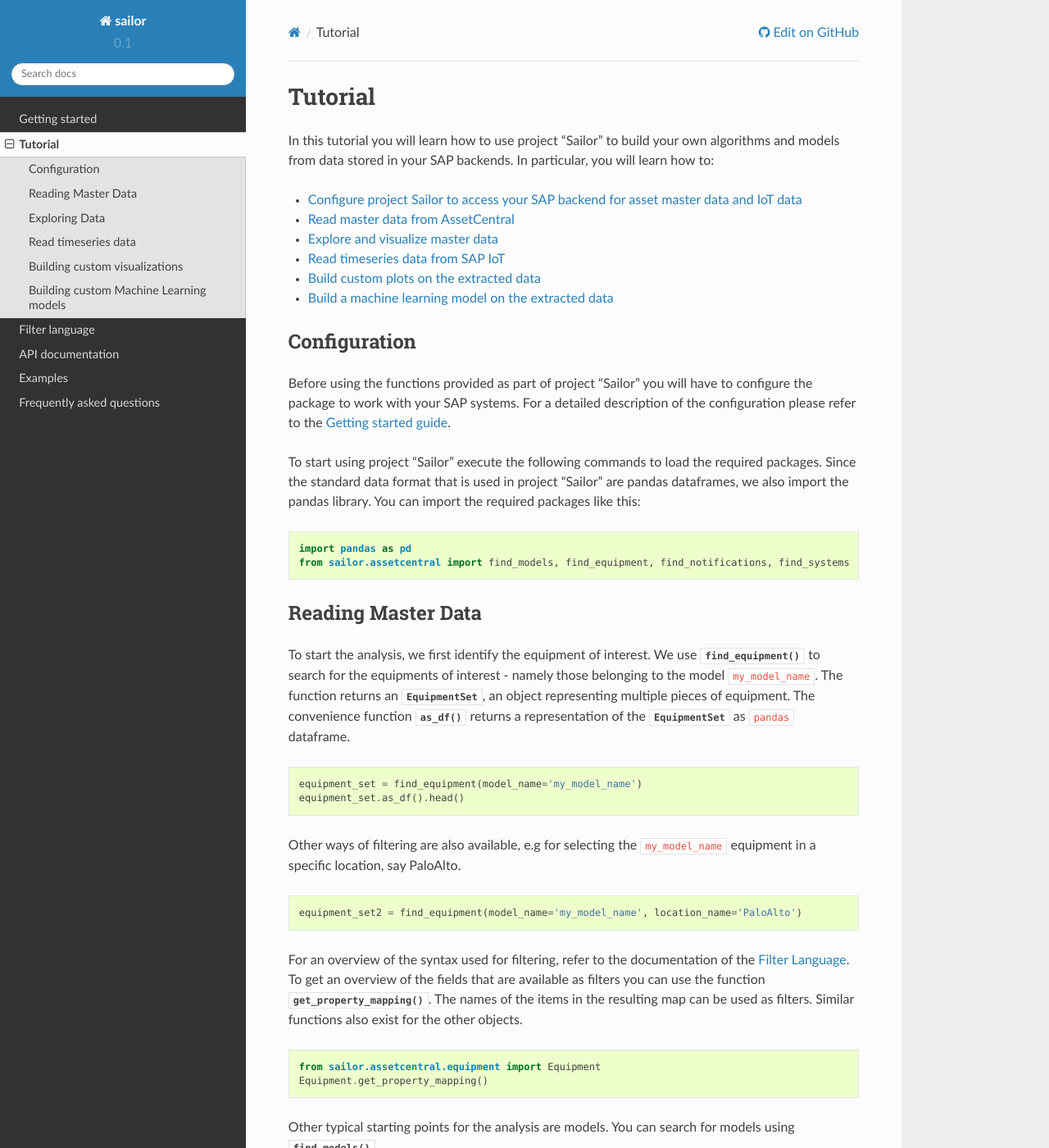
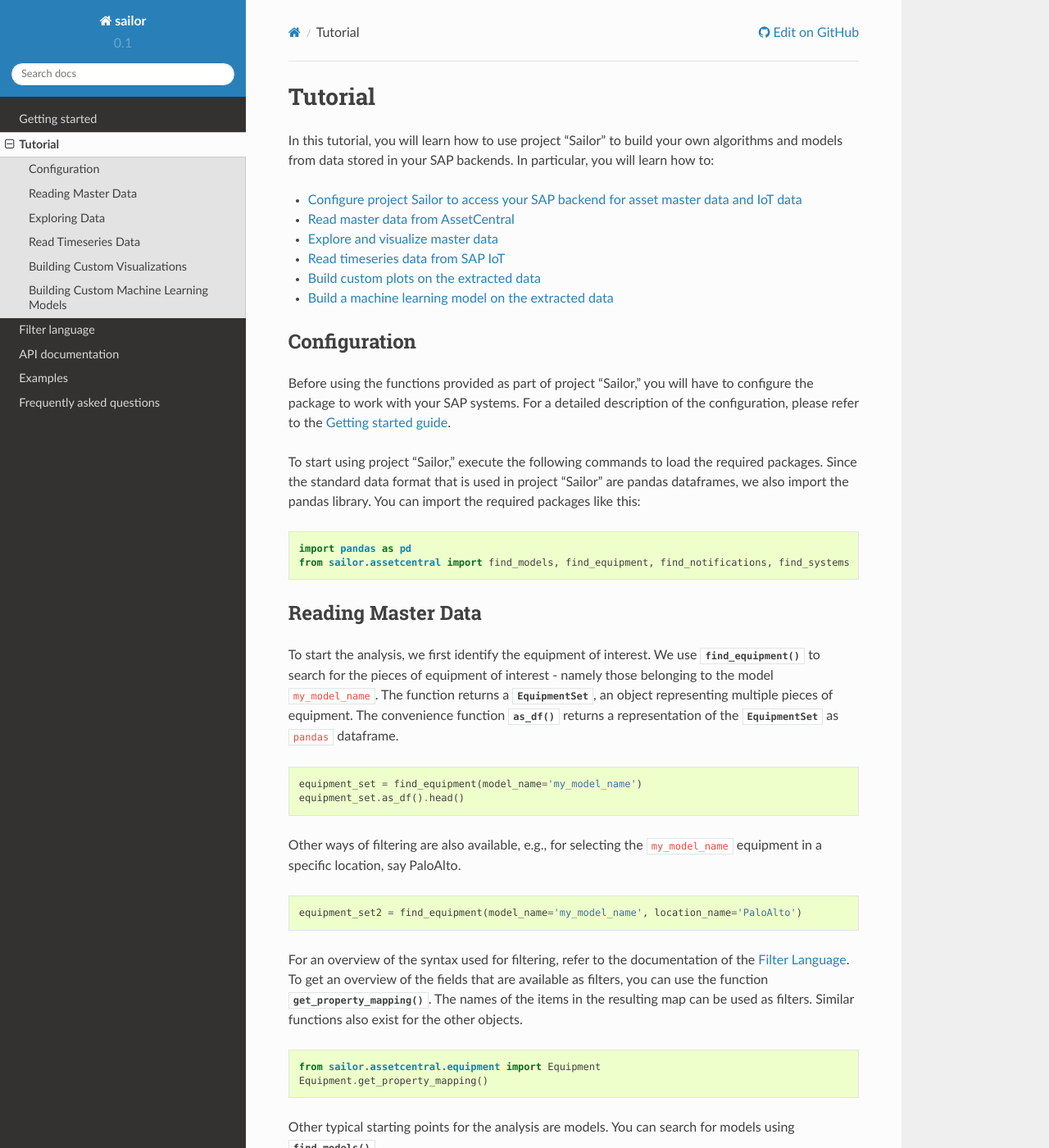
Before and after one commit to SAP/project-sailor, a Sphinx documentation site: the page built from docs/tutorial.rst, in a window 1280 px wide and 1400 px high. Shown: the whole window at 82% size. Built offline with Sphinx 7.4.7 and the Read the Docs theme 2.0.0, drawn with Linux system fonts in a browser that asks for light colours; some of the changed text lies outside the part shown.

Commit message:
Punctuation (#24)
* punctuation in tutorial

* punctuation in tutorial

* Punctuation and Capitalization

```diff
--- a/docs/tutorial.rst
+++ b/docs/tutorial.rst
@@ -4,7 +4,7 @@
 Tutorial
 ========
 
-In this tutorial you will learn how to use project "Sailor" to build your own algorithms and models from data stored
+In this tutorial, you will learn how to use project "Sailor" to build your own algorithms and models from data stored
 in your SAP backends. In particular, you will learn how to:
 
 - :ref:`Configure project Sailor to access your SAP backend for asset master data and IoT data <how_to_configure>`
@@ -19,11 +19,11 @@
 Configuration
 =============
 
-Before using the functions provided as part of project "Sailor" you will have to configure the package to work
-with your SAP systems. For a detailed description of the configuration please refer to the
+Before using the functions provided as part of project "Sailor," you will have to configure the package to work
+with your SAP systems. For a detailed description of the configuration, please refer to the
 :doc:`Getting started guide<../introduction>`.
 
-To start using project "Sailor" execute the following commands to load the required packages. Since the standard data
+To start using project "Sailor," execute the following commands to load the required packages. Since the standard data
 format that is used in project "Sailor" are pandas dataframes, we also import the pandas library. You can import the required
 packages like this:
 
@@ -37,8 +37,8 @@
 Reading Master Data
 ===================
 
-To start the analysis, we first identify the equipment of interest. We use :meth:`~sailor.assetcentral.equipment.find_equipment()` to search for the equipments
-of interest - namely those belonging to the model ``my_model_name``. The function returns an :class:`~sailor.assetcentral.equipment.EquipmentSet`,
+To start the analysis, we first identify the equipment of interest. We use :meth:`~sailor.assetcentral.equipment.find_equipment()` to search for the pieces of equipment
+of interest - namely those belonging to the model ``my_model_name``. The function returns a :class:`~sailor.assetcentral.equipment.EquipmentSet`,
 an object representing multiple pieces of equipment. The convenience function :meth:`~sailor.assetcentral.utils.ResultSet.as_df()` returns a representation of the
 :class:`~sailor.assetcentral.equipment.EquipmentSet` as ``pandas`` dataframe.
 
@@ -47,7 +47,7 @@
     equipment_set = find_equipment(model_name='my_model_name')
     equipment_set.as_df().head()
 
-Other ways of filtering are also available, e.g for selecting the ``my_model_name`` equipment in a specific location,
+Other ways of filtering are also available, e.g., for selecting the ``my_model_name`` equipment in a specific location,
 say PaloAlto.
 
 .. code-block:: python
@@ -56,7 +56,7 @@
 
 
 For an overview of the syntax used for filtering, refer to the documentation of the :doc:`Filter Language<../filter_language>`.
-To get an overview of the fields that are available as filters you can use the function :meth:`~sailor.assetcentral.equipment.Equipment.get_property_mapping()`.
+To get an overview of the fields that are available as filters, you can use the function :meth:`~sailor.assetcentral.equipment.Equipment.get_property_mapping()`.
 The names of the items in the resulting map can be used as filters. Similar functions also exist for the other objects.
 
 .. code-block:: python
@@ -88,7 +88,7 @@
 You can analyse events that have occured on the equipment, namely notifications that were created or workorders that were performed.
 Let's select all notifications that have been reported since August 2020. The :meth:`~sailor.assetcentral.equipment.EquipmentSet.find_notifications()` function can be used to search
 for notifications that are linked to the equipment in the :class:`~sailor.assetcentral.equipment.EquipmentSet`. The function returns a
-:class:`~sailor.assetcentral.notification.NotificationSet`
+:class:`~sailor.assetcentral.notification.NotificationSet`,
 which represents a set of notifications, similar to the :class:`~sailor.assetcentral.equipment.EquipmentSet` for equipment.
 Again, a ``pandas`` dataframe representation of the object can be obtained using the :meth:`~sailor.assetcentral.utils.ResultSet.as_df()` function.
 
@@ -103,7 +103,7 @@
 ==============
 
 
-To facilitate exploration and use of the extracted data for exploration, visualization and model building, the :meth:`~sailor.assetcentral.utils.ResultSet.as_df()` function
+To facilitate exploration and use of the extracted data for exploration, visualization, and model building, the :meth:`~sailor.assetcentral.utils.ResultSet.as_df()` function
 is provided for all objects. The functions provide representations of the objects as ``pandas`` dataframe.
 
 .. code-block:: python
@@ -139,8 +139,8 @@
 .. image:: _static/failure_mode_per_equipment.png
 
 To visualize the distribution of notifications across equipment and time, the function :meth:`~sailor.assetcentral.notification.NotificationSet.plot_overview()` may be used.
-This will plot one row per equipment associated with one of the notifications, the x-axis represents time. A colored block represents the time when
-a notification was active on an equipment, with the color representing the associated failure mode.
+This will plot one row per piece of equipment associated with one of the notifications, the x-axis represents time. A colored block represents the time when
+a notification was active on a piece of equipment, with the color representing the associated failure mode.
 
 .. code-block:: python
 
@@ -149,7 +149,7 @@
 .. image:: _static/plot_overview.png
 
 To understand whether there is an obvious pattern in the sensor data that is associated with a specific notification, the function
-:meth:`~sailor.assetcentral.notification.Notification.plot_context()` can be used. This shows the behavior of all indicators associated with the equipment before, during and after the
+:meth:`~sailor.assetcentral.notification.Notification.plot_context()` can be used. This shows the behavior of all indicators associated with the equipment before, during, and after the
 notification. This can be useful to understand whether there are obvious differences in the sensor data prior to the notifications
 versus afterwards. This could help understand the issue associated with the notification.
 
@@ -169,19 +169,19 @@
 
 .. _how_to_read_timeseries:
 
-Read timeseries data
+Read Timeseries Data
 ====================
 
-For many use cases like anomaly detection, failure prediction or remaining useful life prediction it is useful to look at the machine's
+For many use cases like anomaly detection, failure prediction, or remaining-useful-life prediction, it is useful to look at the machine's
 sensor data. Sensor data is attached to equipment via indicators. An indicator is a description of measured values.
 
-To find out which indicators are defined for an equipment you can use :meth:`~sailor.assetcentral.Equipment.find_equipment_indicators()`
+To find out which indicators are defined for a piece of equipment, you can use :meth:`~sailor.assetcentral.Equipment.find_equipment_indicators()`
 
 .. code-block:: python
 
     indicators = equipment_set[0].find_equipment_indicators(name = 'my_indicator')
 
-For a set of equipment you can identify the set of indicators they have in common using :meth:`~sailor.assetcentral.equipment.EquipmentSet.find_common_indicators()`.
+For a set of equipment, you can identify the set of indicators they have in common using :meth:`~sailor.assetcentral.equipment.EquipmentSet.find_common_indicators()`.
 This might be useful if you want to do an analysis across multiple pieces of equipment.
 
 .. code-block:: python
@@ -189,15 +189,15 @@
     indicators = equipment_set.find_common_indicators()
 
 To retrieve timeseries data from SAP IoT for the indicators of interest, you use the function `~sailor.assetcentral.equipment.Equipment.get_indicator_data()`.
-This retrieves data for a single equipment.
+This retrieves data for a single piece of equipment.
 
 .. code-block:: python
 
     timeseries_data = equipment_set[0].get_indicator_data('2020-05-01 00:00:00+00:00', '2021-03-01 00:00:00+00:00', indicators)
 
-If you leave indicator set blank, then all indicators attached to the equipment will be fetched.
+If you leave indicator set blank, then all indicators attached to the piece of equipment will be fetched.
 
-For retrieving timeseries data for multiple pieces of equipment it is more efficient to use the function `~sailor.assetcentral.equipment.EquipmentSet.get_indicator_data()`.
+For retrieving timeseries data for multiple pieces of equipment, it is more efficient to use the function `~sailor.assetcentral.equipment.EquipmentSet.get_indicator_data()`.
 If here the indicator set is left blank, then all indicators returned by :meth:`~sailor.assetcentral.equipment.EquipmentSet.find_common_indicators()` are queried.
 
 .. code-block:: python
@@ -206,7 +206,7 @@
 
 .. _how_to_custom_plot:
 
-Building custom visualizations
+Building Custom Visualizations
 ==============================
 
 To build your custom analysis or plot, you can use the data in any :class:`~sailor.assetcentral.utils.ResultSet` and transform
@@ -226,7 +226,7 @@
 
 .. _how_to_model:
 
-Building custom Machine Learning models
+Building Custom Machine Learning Models
 =======================================
 
 Building machine learning models can be done using the same starting point as building custom visualizations, namely the method
```
Also changed, not shown: other parts of docs/tutorial.rst (+1 -1 lines).
